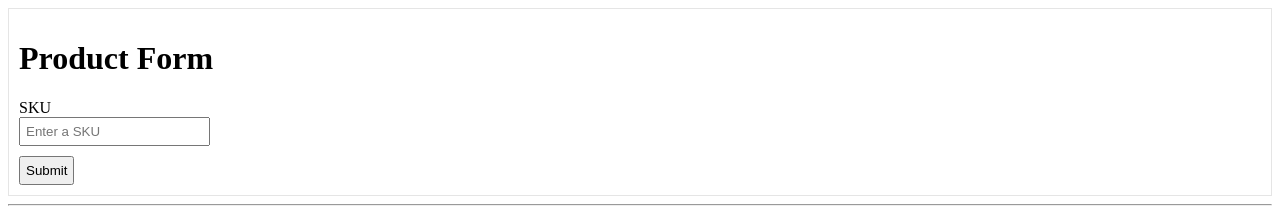
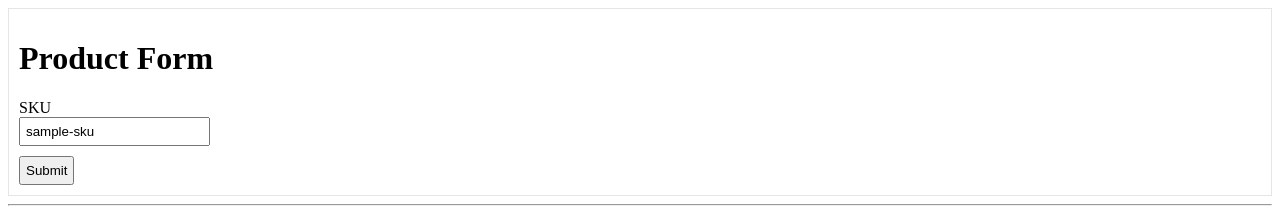
Before and after one commit to minhtrung2606-work/my-first-ng4-app, an Angular app in the folder Inventory/: page / in a window 1280 px wide. Shown: the top 213 px of the page. Built offline with nearby package versions, Linux system fonts and the light colour scheme.

Commit message:
Update ProductForm to use FormBuilder to manually create an instance of FormGroup

```diff
--- a/Inventory/src/app/components/product-form/product-form.component.html
+++ b/Inventory/src/app/components/product-form/product-form.component.html
@@ -32,7 +32,7 @@
 
   -->
 
-  <form class="form"
+  <!-- <form class="form"
     #f="ngForm"
     (ngSubmit)="onFormSubmit(f.value)">
 
@@ -44,5 +44,20 @@
     </div>
 
     <button type="submit" class="button">Submit</button>
+  </form> -->
+
+  <form class="form"
+    [formGroup]="myForm"
+    (ngSubmit)="onFormSubmit(myForm.value)">
+
+    <div class="field">
+      <label class="label" for="skuInput">SKU</label>
+      <div class="control">
+        <input type="text" id="skuInput" placeholder="Enter a SKU"
+               [formControl]="myForm.controls['sku']"/>
+      </div>
+    </div>
+
+    <button type="submit" class="button">Submit</button>
   </form>
 </div>
--- a/Inventory/src/app/components/product-form/product-form.component.ts
+++ b/Inventory/src/app/components/product-form/product-form.component.ts
@@ -1,4 +1,5 @@
 import { Component, OnInit } from '@angular/core';
+import { FormBuilder, FormGroup } from '@angular/forms';
 
 @Component({
   selector: 'product-form',
@@ -6,13 +7,18 @@ import { Component, OnInit } from '@angular/core';
   styleUrls: ['./product-form.component.css']
 })
 export class ProductFormComponent implements OnInit {
+  myForm: FormGroup;
 
-  constructor() { }
+  constructor(fb: FormBuilder) {
+    this.myForm = fb.group({
+      sku: ['sample-sku']
+    });
+  }
 
   ngOnInit() {
   }
 
-  onSubmit(value: any): void {
+  onSubmit(value: string): void {
     console.log('You\'ve submitted value:', value);
   }
 }
```
